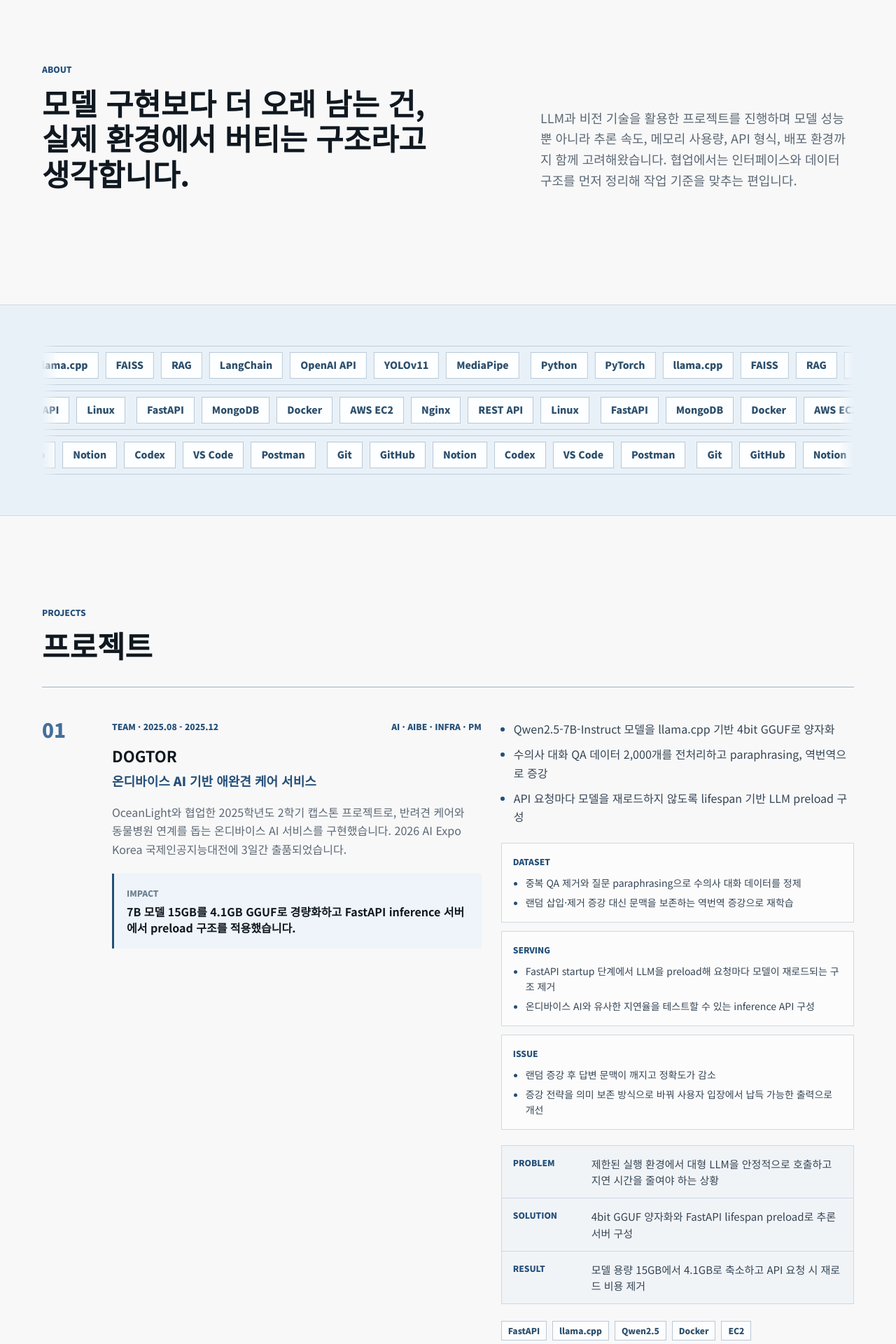
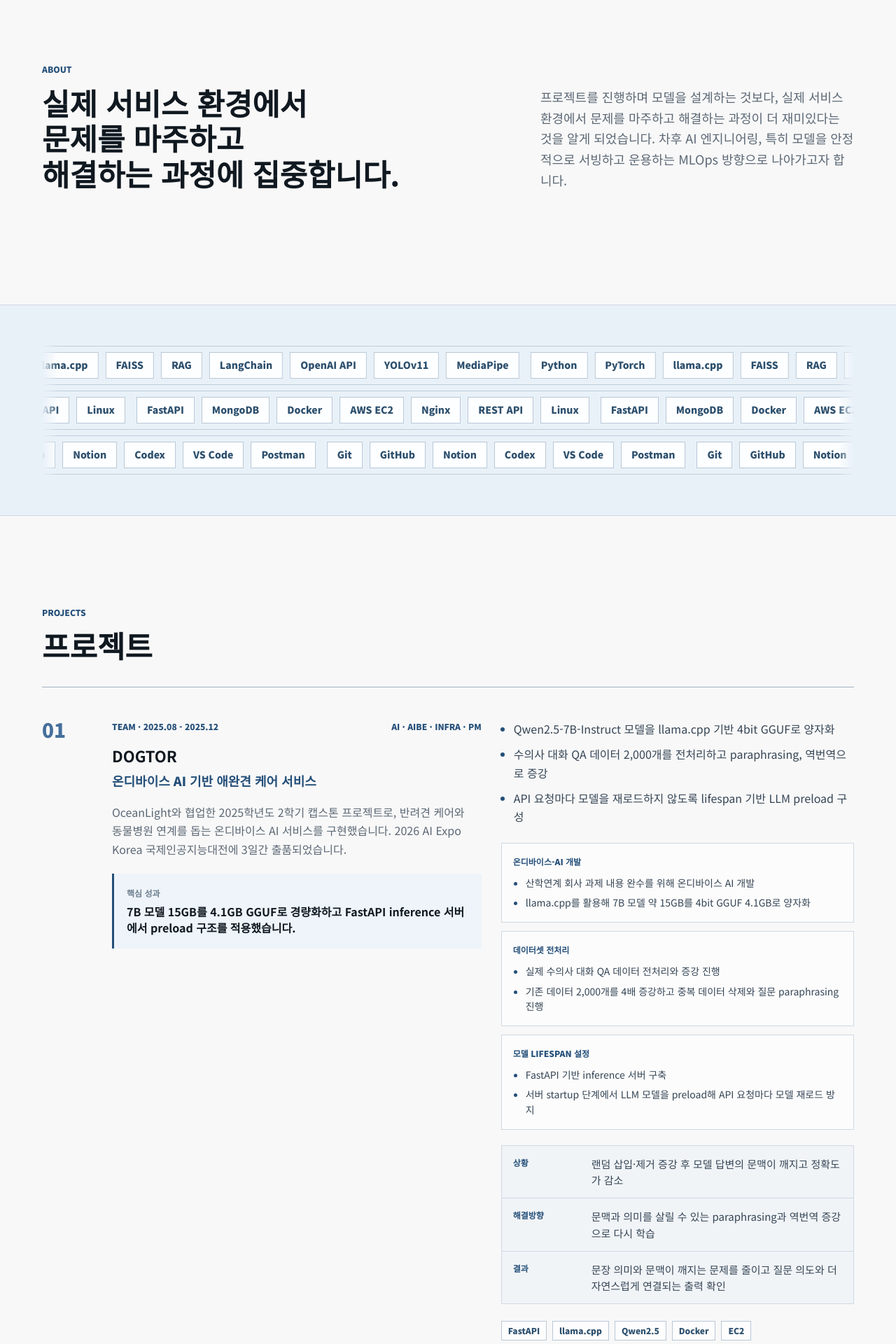
Before and after one commit to yeeeengyu/ingyuChoi_portfolio, a Next.js app: page / in a window 1280 px wide. Shown: the part 760-2680 px from the top of the page at 70% size. Built offline with nearby package versions, Linux system fonts and the light colour scheme; no server answers.

Commit message:
Align portfolio copy with PDF

```diff
--- a/app/page.jsx
+++ b/app/page.jsx
@@ -11,9 +11,9 @@ const projects = [
     role: 'AI · AIBE · Infra · PM',
     impact: '7B 모델 15GB를 4.1GB GGUF로 경량화하고 FastAPI inference 서버에서 preload 구조를 적용했습니다.',
     evidence: [
-      ['Problem', '제한된 실행 환경에서 대형 LLM을 안정적으로 호출하고 지연 시간을 줄여야 하는 상황'],
-      ['Solution', '4bit GGUF 양자화와 FastAPI lifespan preload로 추론 서버 구성'],
-      ['Result', '모델 용량 15GB에서 4.1GB로 축소하고 API 요청 시 재로드 비용 제거']
+      ['상황', '랜덤 삽입·제거 증강 후 모델 답변의 문맥이 깨지고 정확도가 감소'],
+      ['해결방향', '문맥과 의미를 살릴 수 있는 paraphrasing과 역번역 증강으로 다시 학습'],
+      ['결과', '문장 의미와 문맥이 깨지는 문제를 줄이고 질문 의도와 더 자연스럽게 연결되는 출력 확인']
     ],
     points: [
       'Qwen2.5-7B-Instruct 모델을 llama.cpp 기반 4bit GGUF로 양자화',
@@ -21,9 +21,9 @@ const projects = [
       'API 요청마다 모델을 재로드하지 않도록 lifespan 기반 LLM preload 구성'
     ],
     sections: [
-      ['Dataset', ['중복 QA 제거와 질문 paraphrasing으로 수의사 대화 데이터를 정제', '랜덤 삽입·제거 증강 대신 문맥을 보존하는 역번역 증강으로 재학습']],
-      ['Serving', ['FastAPI startup 단계에서 LLM을 preload해 요청마다 모델이 재로드되는 구조 제거', '온디바이스 AI와 유사한 지연율을 테스트할 수 있는 inference API 구성']],
-      ['Issue', ['랜덤 증강 후 답변 문맥이 깨지고 정확도가 감소', '증강 전략을 의미 보존 방식으로 바꿔 사용자 입장에서 납득 가능한 출력으로 개선']]
+      ['온디바이스-AI 개발', ['산학연계 회사 과제 내용 완수를 위해 온디바이스 AI 개발', 'llama.cpp를 활용해 7B 모델 약 15GB를 4bit GGUF 4.1GB로 양자화']],
+      ['데이터셋 전처리', ['실제 수의사 대화 QA 데이터 전처리와 증강 진행', '기존 데이터 2,000개를 4배 증강하고 중복 데이터 삭제와 질문 paraphrasing 진행']],
+      ['모델 Lifespan 설정', ['FastAPI 기반 inference 서버 구축', '서버 startup 단계에서 LLM 모델을 preload해 API 요청마다 모델 재로드 방지']]
     ],
     stack: ['FastAPI', 'llama.cpp', 'Qwen2.5', 'Docker', 'EC2']
   },
@@ -35,9 +35,9 @@ const projects = [
     role: 'AI · AIBE · Infra',
     impact: '은행상품 데이터와 청년정책 문서를 RAG로 연결해 추천 결과의 근거성과 확장성을 높였습니다.',
     evidence: [
-      ['Problem', '금융상품과 정책 문서가 분산되어 추천 근거를 유지하기 어려운 상황'],
-      ['Solution', '크롤링 데이터 임베딩, FAISS 검색, LCEL 기반 RAG 파이프라인 구성'],
-      ['Result', '근거 문서 기반 추천 흐름을 만들고 JSON 응답 422 오류를 few-shot으로 안정화']
+      ['상황', 'OpenAI API를 사용하는 모든 기능에서 서버가 프론트에 문자열을 그대로 반환해 422 오류 발생'],
+      ['해결방향', 'LangChain 출력 강제 메서드 대신 예시 JSON을 넣은 Few-Shot 프롬프팅 적용'],
+      ['결과', '기능별 10회 호출 테스트에서 422 오류 해결 및 응답 형식 단일화']
     ],
     points: [
       '제1금융권 금융상품 크롤링 후 임베딩 및 FAISS 벡터 검색 구축',
@@ -45,9 +45,9 @@ const projects = [
       'Few-shot 프롬프팅으로 JSON 응답 안정화 및 422 오류 해결'
     ],
     sections: [
-      ['Feature', ['투자 추천, 금융상품 추천, 청년지원정책 추천에 RAG 도입', '공식 신용등급 계산법 기반 신용등급 분석과 FM 챗봇 제공']],
-      ['Pipeline', ['RecursiveCharacterTextSplitter로 문서 청크 분할', 'FAISS 검색과 RetrievalQA 체인으로 추천 근거 문서를 연결']],
-      ['Issue', ['OpenAI API 응답 문자열을 프론트가 기대한 JSON으로 받지 못해 422 오류 발생', '기능별 예시 JSON을 2개씩 넣은 few-shot 프롬프트로 응답 형식을 안정화']]
+      ['핵심 기능', ['투자 추천, 금융상품 추천, 청년지원정책 추천에 RAG 기법 도입', '공식 신용등급 계산법 기반 신용등급 분석과 자산 관련 FM 챗봇 제공']],
+      ['RAG 구축', ['제1금융권 은행상품을 크롤링해 임베딩·벡터화', 'LangChain RecursiveCharacterTextSplitter로 문서 청크 분할 후 FAISS 벡터 검색 활성화']],
+      ['LangChain 기반 모델 파이프라인 구축', ['LCEL 체이닝으로 RAG 파이프라인 작성', 'RetrievalQA 체인으로 RAG 파이프라인을 캡슐화하고 StrOutputParser로 객체 문자열 해독']]
     ],
     stack: ['FastAPI', 'MongoDB', 'LangChain', 'FAISS', 'OpenAI API', 'Docker', 'Nginx']
   },
@@ -59,9 +59,9 @@ const projects = [
     role: 'AI · AIBE · Infra',
     impact: 'GPU 제약 상황에서도 CPU 추론 파이프라인을 조정해 실시간 처리 안정성을 확보했습니다.',
     evidence: [
-      ['Problem', 'GPU 없이 실시간 영상 추론과 눈 감김 감지를 함께 처리해야 하는 제약'],
-      ['Solution', 'YOLO crop, FaceMesh 랜드마크, EAR 계산으로 감지 범위와 연산량 조정'],
-      ['Result', 'CPU 환경에서도 실시간 처리 흐름을 유지하도록 imgsz와 감지 로직 튜닝']
+      ['상황', 'EC2 AMI 환경이 GPU 드라이버와 호환되지 않아 CUDA Runtime 충돌 발생'],
+      ['해결방향', 'GPU 사용을 포기하고 CPU 기반 추론 구조로 변경, YOLO imgsz 조정'],
+      ['결과', 'CPU 환경에서도 실시간 처리 안정성을 확보해 작품 출품']
     ],
     points: [
       '눈 주변 6개 랜드마크와 EAR 알고리즘으로 사용자별 눈 폭 차이 대응',
@@ -70,9 +70,9 @@ const projects = [
       'CPU 환경에서 imgsz 조정으로 실시간성과 감지 정확도 균형 확보'
     ],
     sections: [
-      ['Detection', ['첫 시작 5초 EAR 평균값을 사용자별 임계값으로 설정', '임계값보다 EAR 값이 낮아지는 구간을 졸음운전으로 판단']],
-      ['Analysis', ['주행 중 EAR 기반 졸음 지표를 수집', '운전 종료 후 졸음 발생 구간 리와인드와 시간 축 그래프 제공']],
-      ['Issue', ['EC2 AMI와 GPU 드라이버 충돌로 CUDA Runtime 사용 불가', 'YOLO imgsz를 낮추고 CPU 기반 추론 구조로 전환해 출품 가능한 실시간성을 확보']]
+      ['MediaPipe 기반 눈 감김 감지', ['눈 근처 6개 랜드마크 기준으로 감김 퍼센트 계산', '첫 시작 5초 EAR 평균값을 임계값으로 지정해 사람마다 다른 눈 폭에도 감지']],
+      ['운전 이후 졸음도 리와인드 제공', ['주행 중 EAR 기반 졸음 지표 수집', '운전 종료 후 졸음 발생 구간 리와인드 분석과 시간 축 기준 졸음도 그래프 제공']],
+      ['YOLO 기반 얼굴·눈 크롭', ['추론 정확도를 높이기 위해 얼굴과 눈 영역 crop', '사용자 화면에도 눈 감지 상태를 보여주며 내부 테스트 기준 오탐 감소']]
     ],
     stack: ['YOLOv11', 'MediaPipe', 'FastAPI', 'MongoDB', 'EC2']
   },
@@ -84,9 +84,9 @@ const projects = [
     role: 'Agent · Backend · AI',
     impact: '문서 신뢰도와 threshold를 응답에 반영해 사실과 다른 API 안내가 섞이는 문제를 줄였습니다.',
     evidence: [
-      ['Problem', 'OpenAPI 전체 스펙을 매번 주입하면 비용이 커지고 잘못된 API 안내가 섞이는 문제'],
-      ['Solution', 'MongoDB Vector Search와 embedding 기반 검색으로 필요한 문서만 주입'],
-      ['Result', '참고 문서 신뢰도와 threshold를 응답에 반영해 답변 근거를 드러냄']
+      ['상황', 'OpenAPI 관련 질문에 질문과 유사하지 않은 기능들이 섞여 출력되는 문제 발생'],
+      ['해결방향', '각 문서마다 질문에 대한 신뢰도를 도입하고 threshold 기반 검색 구조로 수정'],
+      ['결과', '사용자에게 참고 문서와 신뢰도를 함께 보여주며 믿을 수 있는 문서 추천']
     ],
     points: [
       'MongoDB Vector Search와 text-embedding-3-small 기반 문서 임베딩',
@@ -94,9 +94,9 @@ const projects = [
       '참고 문서 신뢰도 표시와 threshold 조절로 응답 근거성 개선'
     ],
     sections: [
-      ['Workflow', ['Codex를 리팩터링, 디버깅, 반복 코드 정리에 활용', '반복 작업을 줄여 RAG 검색과 응답 신뢰도 개선에 집중']],
-      ['Retrieval', ['OpenAPI 스펙을 시스템 프롬프트에 통째로 넣지 않고 필요한 문서만 검색', 'MongoDB Vector Search 점수와 threshold로 참고 문서 품질을 제어']],
-      ['Issue', ['질문과 유사하지 않은 API 기능이 섞여 출력되는 문제 발생', '참고 문서와 신뢰도를 함께 노출하고 임계치 미달 문서는 검색에서 제외']]
+      ['Codex 기반 개발 효율 증대', ['Codex를 리팩터링, 디버깅, 반복 코드 정리에 활용', '단순 반복 작업을 줄여 주요 기능 구현에 집중']],
+      ['RAG 기반 신뢰도 있는 답변 출력', ['MongoDB Vector Search와 text-embedding-3-small로 벡터화·임베딩 진행', '시스템 프롬프트에 OpenAPI 스펙을 넣지 않아 토큰 비용 절감']],
+      ['Threshold 조절', ['지정된 신뢰도 임계치를 넘지 못하는 문서는 검색에서 제외', '임계치를 사용자가 직접 조절할 수 있도록 변경']]
     ],
     stack: ['FastAPI', 'MongoDB', 'text-embedding-3-small', 'ChatGPT Codex']
   }
@@ -138,13 +138,13 @@ export default function Home() {
         <div className="heroBackdrop" />
         <div className="heroGrid">
           <div className="heroCopy">
-            <p className="heroLead">데이터 수집부터 모델 개발 · 서빙까지</p>
+            <p className="heroLead">About Me</p>
             <h1>
-              <span className="titleLine">실서비스에 통합하는</span>
-              <span className="titleLine">AI 백엔드 개발자</span>
+              <span className="titleLine">AI 모델을 실서비스에 통합하고</span>
+              <span className="titleLine">안정적으로 운용하는 백엔드 개발자입니다.</span>
             </h1>
             <p>
-              RAG, 온디바이스 AI, 실시간 추론 서버 구축 경험을 바탕으로 AI 모델이 제한된 실행 환경에서도 안정적으로 동작하도록 설계하고 운용합니다.
+              RAG, 온디바이스 AI, 실시간 추론 서버 구축 경험을 보유하고 있습니다.
             </p>
             <div className="heroActions">
               <a className="button primary" href="#projects">프로젝트 보기</a>
@@ -160,12 +160,12 @@ export default function Home() {
           <div>
             <p className="kicker">About</p>
             <h2>
-              <span className="titleLine">모델 구현보다 더 오래 남는 건,</span>
-              <span className="titleLine">실제 환경에서 버티는 구조라고 생각합니다.</span>
+              <span className="titleLine">실제 서비스 환경에서 문제를 마주하고</span>
+              <span className="titleLine">해결하는 과정에 집중합니다.</span>
             </h2>
           </div>
           <p>
-            LLM과 비전 기술을 활용한 프로젝트를 진행하며 모델 성능뿐 아니라 추론 속도, 메모리 사용량, API 형식, 배포 환경까지 함께 고려해왔습니다. 협업에서는 인터페이스와 데이터 구조를 먼저 정리해 작업 기준을 맞추는 편입니다.
+            프로젝트를 진행하며 모델을 설계하는 것보다, 실제 서비스 환경에서 문제를 마주하고 해결하는 과정이 더 재미있다는 것을 알게 되었습니다. 차후 AI 엔지니어링, 특히 모델을 안정적으로 서빙하고 운용하는 MLOps 방향으로 나아가고자 합니다.
           </p>
         </div>
       </section>
@@ -209,7 +209,7 @@ export default function Home() {
                 <p className="projectSummary">{project.summary}</p>
                 <p className="projectContext">{project.context}</p>
                 <div className="impactBox">
-                  <span>Impact</span>
+                  <span>핵심 성과</span>
                   <strong>{project.impact}</strong>
                 </div>
               </div>
@@ -288,10 +288,10 @@ export default function Home() {
         <div className="contactCopy">
           <p className="kicker">Contact</p>
           <h2>
-            <span className="titleLine">간단한 커피챗도</span>
-            <span className="titleLine">환영입니다.</span>
+            <span className="titleLine">긴 글 읽어주셔서 감사합니다.</span>
+            <span className="titleLine">최인규였습니다.</span>
           </h2>
-          <p>프로젝트 자료, 깃허브, 블로그를 함께 확인하실 수 있습니다.</p>
+          <p>공부하고 있는 내용들은 블로그와 깃허브에 기록중입니다.</p>
         </div>
         <div className="contactList" aria-label="연락처 목록">
           <a href={portfolioPdf} target="_blank" rel="noreferrer"><span>PDF</span><strong>최인규_포트폴리오.pdf</strong></a>
```
